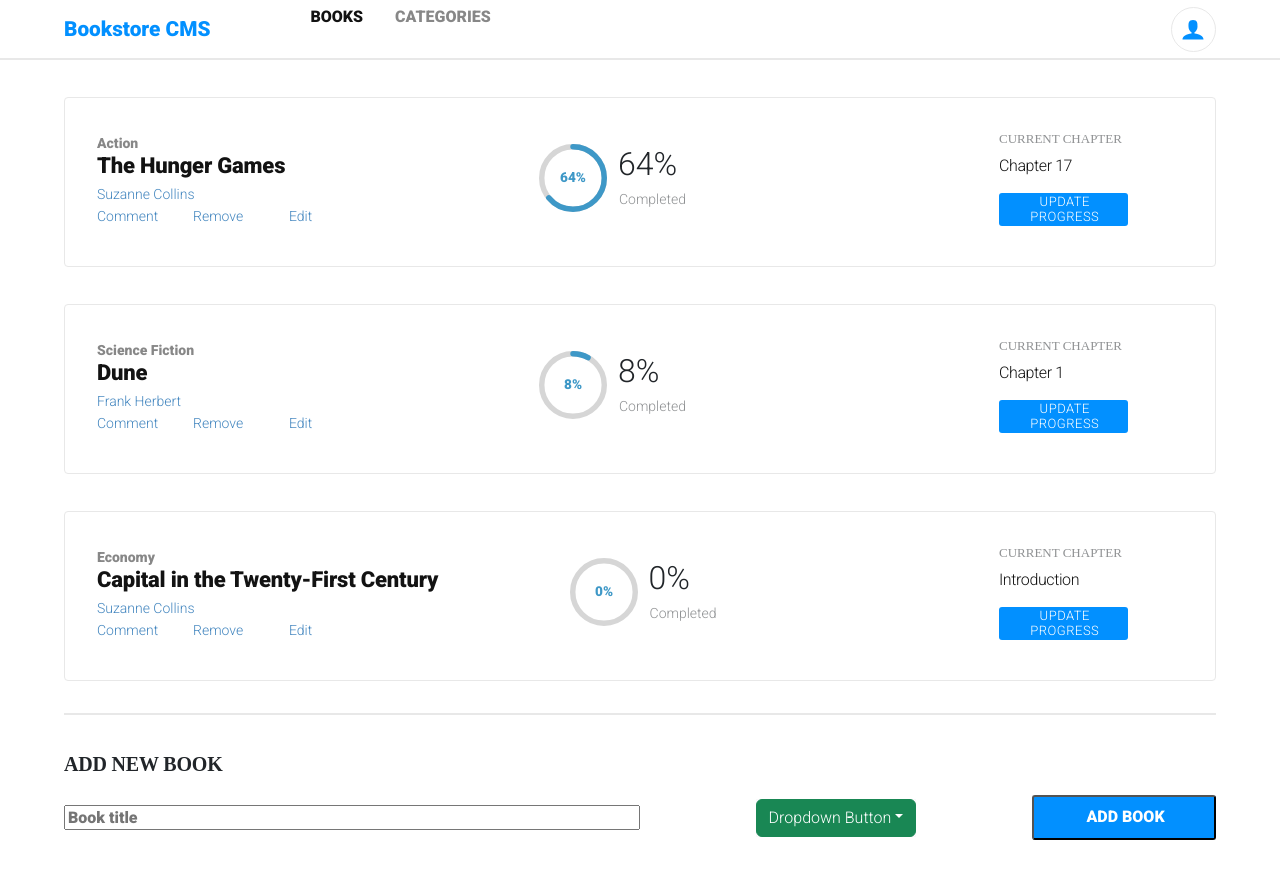
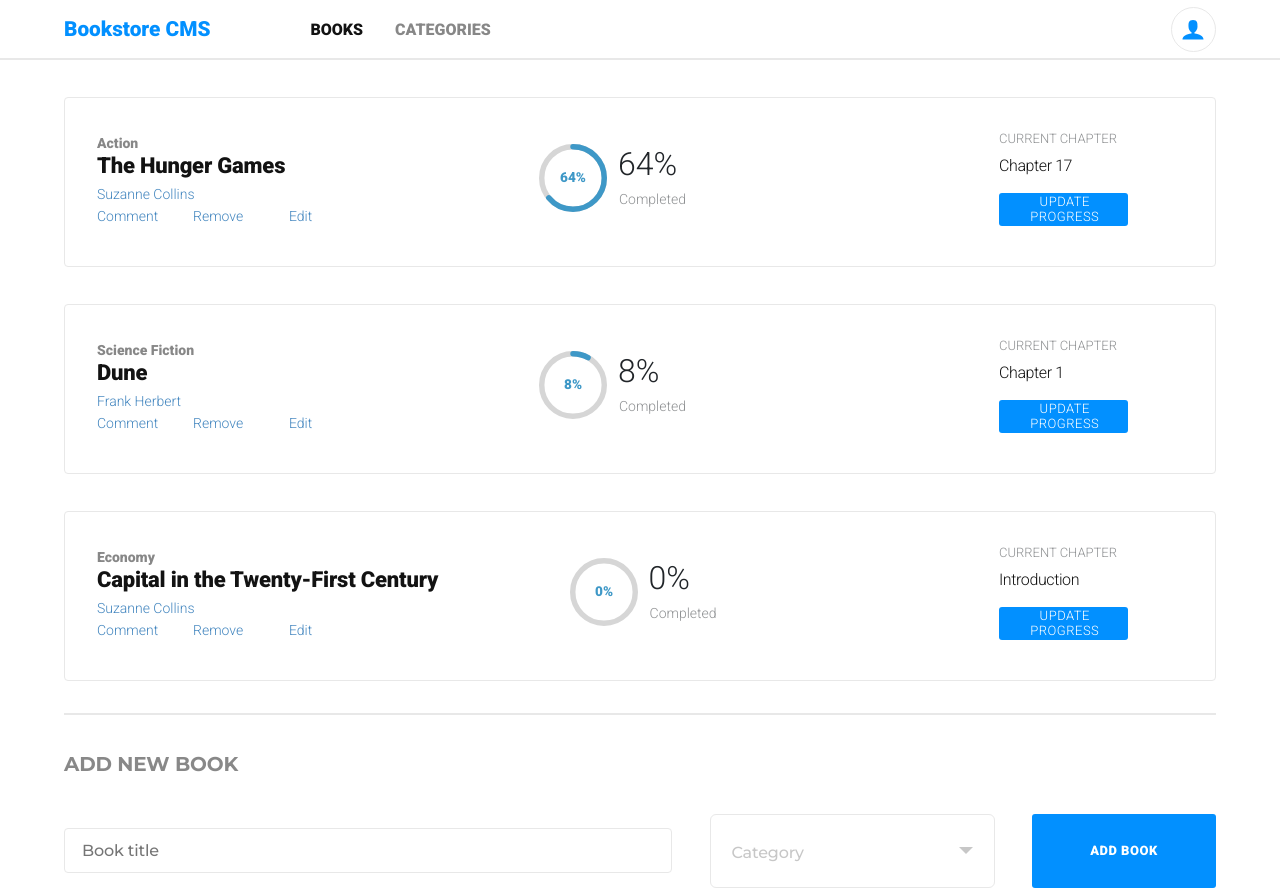
Before and after one commit to Mehdi-Rh/Bookstore-React, a React (Create React App) app: page / in a window 1280 px wide. Before the commit the page ends 840 px from the top, so only its background shows below. Built offline with nearby package versions, Linux system fonts and the light colour scheme.

Commit message:
Finish the initialisation

```diff
--- a/src/components/addNBButton/AddNBButton.css
+++ b/src/components/addNBButton/AddNBButton.css
@@ -0,0 +1,21 @@
+.addBook {
+  width: 11.5rem;
+  margin: 1.188rem 0 0 2.125rem;
+  padding: 0.801rem 1.188rem 0.886rem 1.375rem;
+  border-radius: 3px;
+  background-color: #0290ff;
+  border: none;
+  font-family: 'Roboto', sans-serif;
+  font-size: 0.813rem;
+  font-weight: bold;
+  font-stretch: normal;
+  font-style: normal;
+  line-height: normal;
+  letter-spacing: 0.5px;
+  text-align: center;
+  color: #fff;
+}
+
+#addBook > button {
+  padding: calc(2.813rem - 31.58px / 2);
+}
--- a/src/components/addNBInput/AddNBInput.css
+++ b/src/components/addNBInput/AddNBInput.css
@@ -1,3 +1,17 @@
 .inputNewBook {
-  width: 50%;
+  width: 47.5vw;
+  height: 2.813rem;
+  margin: 1.188rem 2.125rem 0 0;
+  padding: 0.813rem 0 0.813rem 1.063rem;
+  border-radius: 4px;
+  border: solid 1px #e8e8e8;
+  background-color: #fff;
+  font-family: 'Montserrat', sans-serif;
+  font-size: 1rem;
+  font-weight: normal;
+  font-stretch: normal;
+  font-style: normal;
+  line-height: normal;
+  letter-spacing: -0.15px;
+  color: #c4c4c4;
 }
--- a/src/components/bookCard/BookCard.css
+++ b/src/components/bookCard/BookCard.css
@@ -43,14 +43,12 @@
   margin: 0 2.438rem 0 0;
   opacity: 0.5;
   font-size: 0.875rem;
-
   color: #121212;
 }
 
 .title {
   width: max-content;
   height: 1.813rem;
-
   font-size: 1.375rem;
   font-weight: bold;
   letter-spacing: -0.2px;
@@ -61,10 +59,8 @@
   width: 6.688rem;
   height: 1.188rem;
   margin: 0.25rem 0 0;
-
   font-size: 0.875rem;
   font-weight: 300;
-
   color: #4386bf;
 }
 
@@ -72,10 +68,8 @@
   width: 4.563rem;
   height: 1.188rem;
   margin: 0.188rem 0.938rem 0.125rem 0;
-
   font-size: 0.875rem;
   font-weight: 300;
-
   color: #4386bf;
 }
 
@@ -122,7 +116,7 @@
   height: 1.125rem;
   margin: 0.063rem 3.625rem 0 3.688rem;
   opacity: 0.5;
-  font-family: RobotoSlab;
+  font-family: 'Roboto', sans-serif;
   font-size: 0.813rem;
   font-weight: 300;
 }
@@ -142,7 +136,6 @@
 .Update-progress {
   width: 8.938rem;
   height: 1.125rem;
-
   font-size: 0.813rem;
   font-weight: 300;
   letter-spacing: 0.5px;
@@ -151,13 +144,11 @@
 }
 
 .updateProgress {
-
   font-size: 0.813rem;
   font-weight: 300;
   letter-spacing: 0.5px;
   text-align: center;
   color: #fff;
-
   width: calc(5rem + 20%);
   height: 2.063rem;
   margin: 0.75rem 0 0.563rem 3.688rem;
@@ -166,5 +157,4 @@
   background-color: #0290ff;
   display: flex;
   align-items: center;
-
 }
--- a/src/components/selectCategory/SelectCategory.css
+++ b/src/components/selectCategory/SelectCategory.css
@@ -0,0 +1,32 @@
+#lessonPanel {
+  width: 17.813rem;
+  padding: calc(2.813rem - 48.23px / 2);
+  border: solid 1px #e8e8e8;
+  background-color: #fff;
+  display: flex;
+  justify-content: space-between;
+  align-items: center;
+}
+
+#addBook > div {
+  margin-top: 1.188rem;
+}
+
+#titleCategory {
+  width: 4.5rem;
+  height: 1.188rem;
+  margin: 0.438rem 0 0.25rem 0;
+  font-family: 'Montserrat', sans-serif;
+  font-size: 1rem;
+  font-weight: normal;
+  font-stretch: normal;
+  font-style: normal;
+  line-height: normal;
+  letter-spacing: -0.15px;
+  color: #c7c7c7;
+}
+
+.dropdown-toggle::after {
+  font-size: 1.563rem;
+  color: #c7c7c7;
+}
--- a/src/components/selectCategory/SelectCategory.js
+++ b/src/components/selectCategory/SelectCategory.js
@@ -1,11 +1,13 @@
 import React from 'react';
+import './SelectCategory.css';
 import Dropdown from 'react-bootstrap/Dropdown';
 import 'bootstrap/dist/css/bootstrap.min.css';
 
 const SelectCategory = () => (
-  <Dropdown className="bg-light shadow-5 text-dark">
-    <Dropdown.Toggle variant="success" id="dropdown-basic">
-      Dropdown Button
+
+  <Dropdown>
+    <Dropdown.Toggle variant="Info" id="lessonPanel">
+      <span id="titleCategory">Category</span>
     </Dropdown.Toggle>
 
     <Dropdown.Menu>
@@ -14,6 +16,11 @@ const SelectCategory = () => (
       <Dropdown.Item href="#/action-3">Something else</Dropdown.Item>
     </Dropdown.Menu>
   </Dropdown>
+  // <div id="lessonPanel">
+  //   <span id="titleCategory">Category</span>
+  //   <span id="arrow">▼</span>
+  // </div>
+
 );
 
 export default SelectCategory;
--- a/src/containers/navbar/Navbar.css
+++ b/src/containers/navbar/Navbar.css
@@ -7,7 +7,7 @@ body {
   --darkGray: #474b4f;
   --lightGray: #6b6e70;
 
-  font-family: Montserrat;
+  font-family: 'Montserrat', sans-serif;
   font-size: 0.813rem;
   font-weight: normal;
   font-stretch: normal;
@@ -40,6 +40,7 @@ body {
 
 .navigation-menu ul {
   display: flex;
+  margin: 0;
   padding: 0;
 }
 
@@ -51,6 +52,8 @@ body {
   /* removes default disc bullet for li tags and applies margin to left & right side */
   list-style-type: none;
   margin: 0 1rem;
+  display: flex;
+  align-items: center;
 }
 
 .navigation-menu li a {
@@ -63,7 +66,6 @@ body {
 }
 
 #books {
-
   letter-spacing: 1.9px;
 }
 
--- a/src/containers/newBook/NBContainer.css
+++ b/src/containers/newBook/NBContainer.css
@@ -1,28 +1,29 @@
+@import url('https://fonts.googleapis.com/css2?family=Montserrat:wght@500;700&family=Poppins:wght@200&family=Roboto+Slab:wght@300;400;500&family=Roboto:wght@300;900&display=swap');
+
+* {
+  font-family: 'Roboto', sans-serif;
+  font-weight: bold;
+  font-stretch: normal;
+  font-style: normal;
+  line-height: normal;
+  letter-spacing: normal;
+}
+
 #newBook {
   margin: 2.313rem 5% 0;
 }
 
-.addBook {
-  width: 11.5rem;
-  height: 2.813rem;
-  padding: 0.801rem 1.188rem 0.886rem 1.375rem;
-  border-radius: 3px;
-  background-color: #0290ff;
-  color: #fff;
-  display: flex;
-  justify-content: center;
-  align-items: center;
-}
-
 .addBookH1 {
-  width: 10.875rem;
   height: 1.5rem;
-  margin: 1.813rem 32.75rem 1.188rem 0;
-  font-family: Montserrat;
+  margin: 1.813rem 0 1.188rem 0;
+  font-family: 'Montserrat', sans-serif;
   font-size: 1.25rem;
   font-weight: bold;
+  font-stretch: normal;
+  font-style: normal;
+  line-height: normal;
   letter-spacing: -0.18px;
-  color: var(--warm-grey);
+  color: #888;
 }
 
 #addBook {
@@ -31,7 +32,3 @@
   justify-content: space-between;
   align-items: center;
 }
-
-.inputNewBook {
-  width: 50%;
-}
```
Also changed, not shown: src/pages/books/BookPage.css (deleted), src/pages/categories/CategoriesPage.css (deleted).
